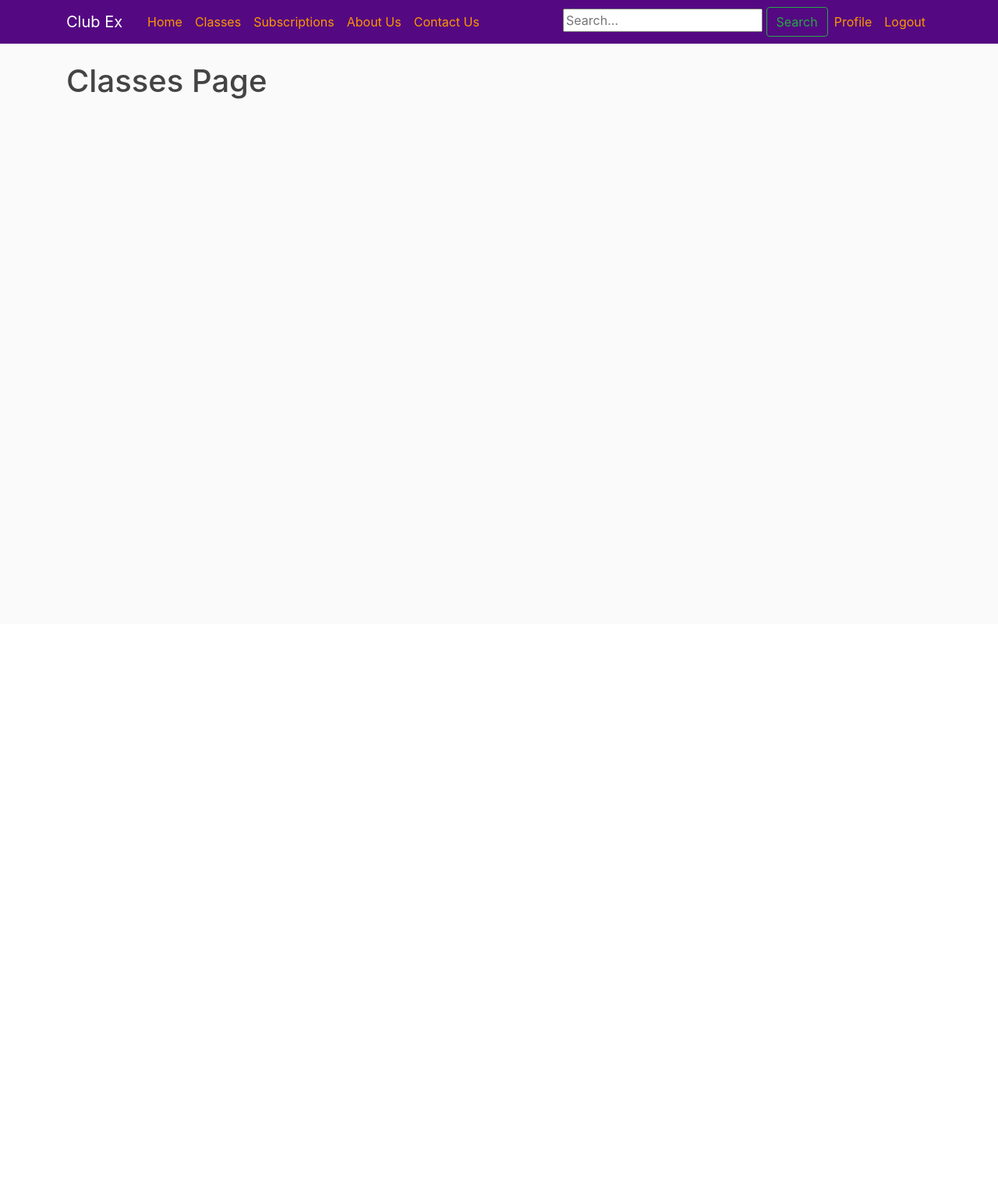
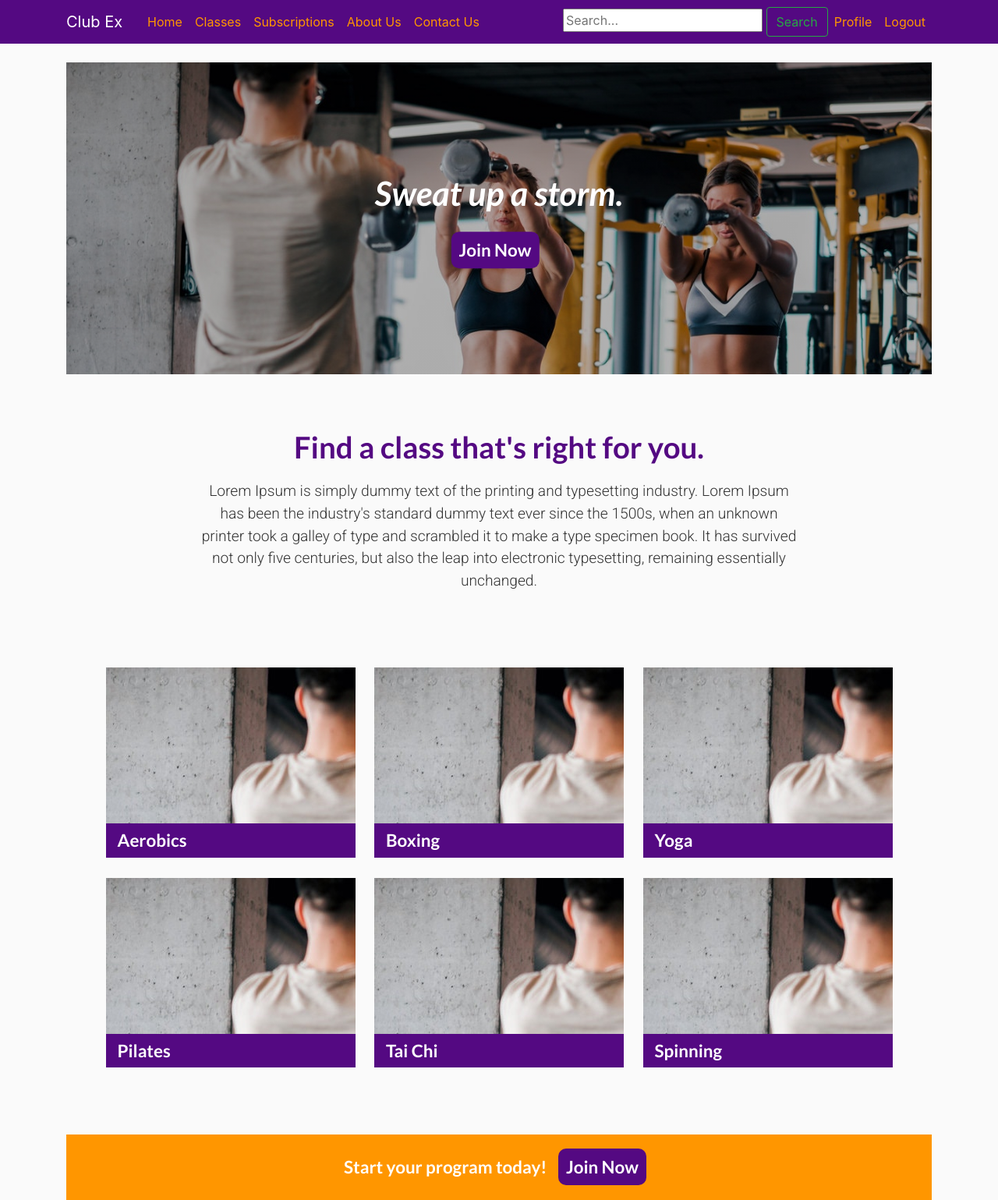
Before and after one commit to charliemarugithub/AgileProjectWebsite, a Django app: page /classes/ in a window 1280 px wide. Shown: the whole page at 78% size. Before the commit the page ends 127 px from the top, so only its background shows below. Run offline with Django 3.2, Linux system fonts and the light colour scheme; a user stored in the database is signed in; some libraries are stand-ins or nearby versions.

Commit message:
Classes page done

```diff
--- a/ClubEx/static/ClubEx/newstyle.css
+++ b/ClubEx/static/ClubEx/newstyle.css
@@ -1,3 +1,5 @@
+/* General tags */
+
 body, html {
     height: 100%;
 }
@@ -7,6 +9,7 @@ body, html {
 }
 
 h1{
+  margin-bottom:20px;
   font-family:'Lato', sans-serif;
   font-size:2.4em;
   font-weight:700;
@@ -27,30 +30,42 @@ p{
 }
 
 .section{
+  margin:0;
   padding:70px 0;
+}
+
+.intro{
+  max-width:800px;
+  text-align:center;
 }
 
 .cta{
   width:100%;
   padding:25px;
   background-color:#ff9600;
+  text-align:center;
 }
 
-.cta p{
+.cta p, .hero-text p{
   display:inline;
+  margin-right:10px;
   font-family:'Lato', sans-serif;
   font-size:1.4em;
   font-weight:700;
   color:#fff;
 }
 
-.cta a{
-  margin-left:10px;
+.cta a, .hero-text a{
   padding:10px;
   text-decoration:none;
   color:#fff;
   background-color:#540982;
   border-radius:10px;
+  transition:background-color 0.5s;
+}
+
+.cta a:hover, .hero-text a:hover{
+  background-color:#a200c9;
 }
 
 .colouredbg{
@@ -64,7 +79,7 @@ ul{
 /* The hero image */
 .hero-image {
   /* Use "linear-gradient" to add a darken background effect to the image (headerimg.jpg). This will make the text easier to read */
-  background-image: linear-gradient(rgba(0, 0, 0, 0.5), rgba(0, 0, 0, 0.5)), url("../ClubEx/images/headerimg.jpg");
+  background-image: linear-gradient(rgba(0, 0, 0, 0.3), rgba(0, 0, 0, 0.3)), url("../ClubEx/images/headerimg.jpg");
   height: 400px;
   background-position: center top;
   background-repeat: no-repeat;
@@ -82,10 +97,16 @@ ul{
   color: white;
 }
 
-#homeintro{
-  max-width:800px;
+.hero-text h3{
+  margin-bottom:30px;
+  font-family:'Lato', sans-serif;
+  font-style:italic;
+  font-size:2.7em;
+  font-weight:700;
+  color:#fff;
 }
 
+/* Home page */
 #homeclassul li{
   display:inline-block;
   margin:30px 30px 0 0;
@@ -113,4 +134,56 @@ ul{
   font-size:5em;
   font-weight:700;
   color:#540982;
+  line-height:1em;
 }
+
+sup{
+  font-size:0.5em;
+}
+
+/* Class Page portfolio */
+
+#classportfolio{
+  margin:0;
+  margin-bottom:70px;
+  padding:0;
+  text-align:center;
+}
+
+#classportfolio li{
+  display:inline-block;
+  margin:10px;
+  margin-bottom:0;
+  max-width:320px;
+  width:100%;
+  text-align:left;
+}
+
+#classportfolio li a{
+  text-decoration:none;
+}
+
+.portfolioimg{
+  width:100%;
+  height:200px;
+  background-color:#ededed;
+  transition:opacity 0.5s;
+}
+
+.portfolioimg:hover{
+  opacity:0.3
+}
+
+#classportfolio li a p{
+  padding:5px 15px;
+  width:100%;
+  font-family:'Lato', sans-serif;
+  font-size:1.4em;
+  font-weight:700;
+  color:#fff;
+  background-color:#540982;
+}
+
+#aerobicsimg{
+  background-image:url("../ClubEx/images/headerimg.jpg");
+}
--- a/ClubEx/templates/ClubEx/classes.html
+++ b/ClubEx/templates/ClubEx/classes.html
@@ -2,6 +2,84 @@
 
 {% block content %}
 
-<h1>Classes Page<h1>
+{% load static %}
+
+<!DOCTYPE html>
+<html lang="en">
+<head>
+     <!-- Required meta tags -->
+    <meta charset="utf-8">
+    <meta name="viewport" content="width=device-width, initial-scale=1, shrink-to-fit=no">
+
+    <!-- Bootstrap CSS -->
+    <link rel="stylesheet" href="https://stackpath.bootstrapcdn.com/bootstrap/4.5.2/css/bootstrap.min.css" integrity="sha384-JcKb8q3iqJ61gNV9KGb8thSsNjpSL0n8PARn9HuZOnIxN0hoP+VmmDGMN5t9UJ0Z" crossorigin="anonymous">
+    <Link rel="stylesheet" href="{% static 'ClubEx/style.css' %}" type="text/css" >
+    <Link rel="stylesheet" href="{% static 'ClubEx/newstyle.css' %}" type="text/css" >
+
+    <link href="https://fonts.googleapis.com/css2?family=Lato:ital,wght@0,300;0,400;0,700;1,700&family=Roboto:wght@300;400;700&display=swap" rel="stylesheet">
+</head>
+
+<body>
+    <div class="hero-image">
+        <div class="hero-text">
+          <h3>Sweat up a storm.</h3>
+          <p><a href="../ClubEx/plans.html">Join Now</a></p>
+        </div>
+    </div>
+    <div class="section">
+        <div class="container intro">
+          <h1>Find a class that's right for you.</h1>
+          <p>Lorem Ipsum is simply dummy text of the printing and typesetting industry. Lorem Ipsum has been the industry's standard dummy text ever since the 1500s, when an unknown printer took a galley of type and scrambled it to make a type specimen book. It has survived not only five centuries, but also the leap into electronic typesetting, remaining essentially unchanged.</p>
+        </div>
+    </div>
+    <div class="container">
+        <ul id="classportfolio">
+            <li>
+                <a href="../ClubEx/aerobics.html">
+                    <div class="portfolioimg" id="aerobicsimg"></div>
+                    <p>Aerobics</p>
+                </a>
+            </li>
+            <li>
+                <a href="../ClubEx/aerobics.html">
+                    <div class="portfolioimg" id="aerobicsimg"></div>
+                    <p>Boxing</p>
+                </a>
+            </li>
+            <li>
+                <a href="../ClubEx/aerobics.html">
+                    <div class="portfolioimg" id="aerobicsimg"></div>
+                    <p>Yoga</p>
+                </a>
+            </li>
+            <li>
+                <a href="../ClubEx/aerobics.html">
+                    <div class="portfolioimg" id="aerobicsimg"></div>
+                    <p>Pilates</p>
+                </a>
+            </li>
+            <li>
+                <a href="../ClubEx/aerobics.html">
+                    <div class="portfolioimg" id="aerobicsimg"></div>
+                    <p>Tai Chi</p>
+                </a>
+            </li>
+            <li>
+                <a href="../ClubEx/aerobics.html">
+                    <div class="portfolioimg" id="aerobicsimg"></div>
+                    <p>Spinning</p>
+                </a>
+            </li>
+        </ul>
+    </div>
+    <div class="cta">
+        <div class="container">
+          <p class="ctatext">Start your program today!</p>
+          <p><a href="../ClubEx/plans.html">Join Now</a></p>
+        </div>
+      </div>
+
+</body>
+</html>
 
 {% endblock content %}
```
Also changed, not shown: ClubEx/templates/ClubEx/index.html (+6 -4 lines), db.sqlite3.
